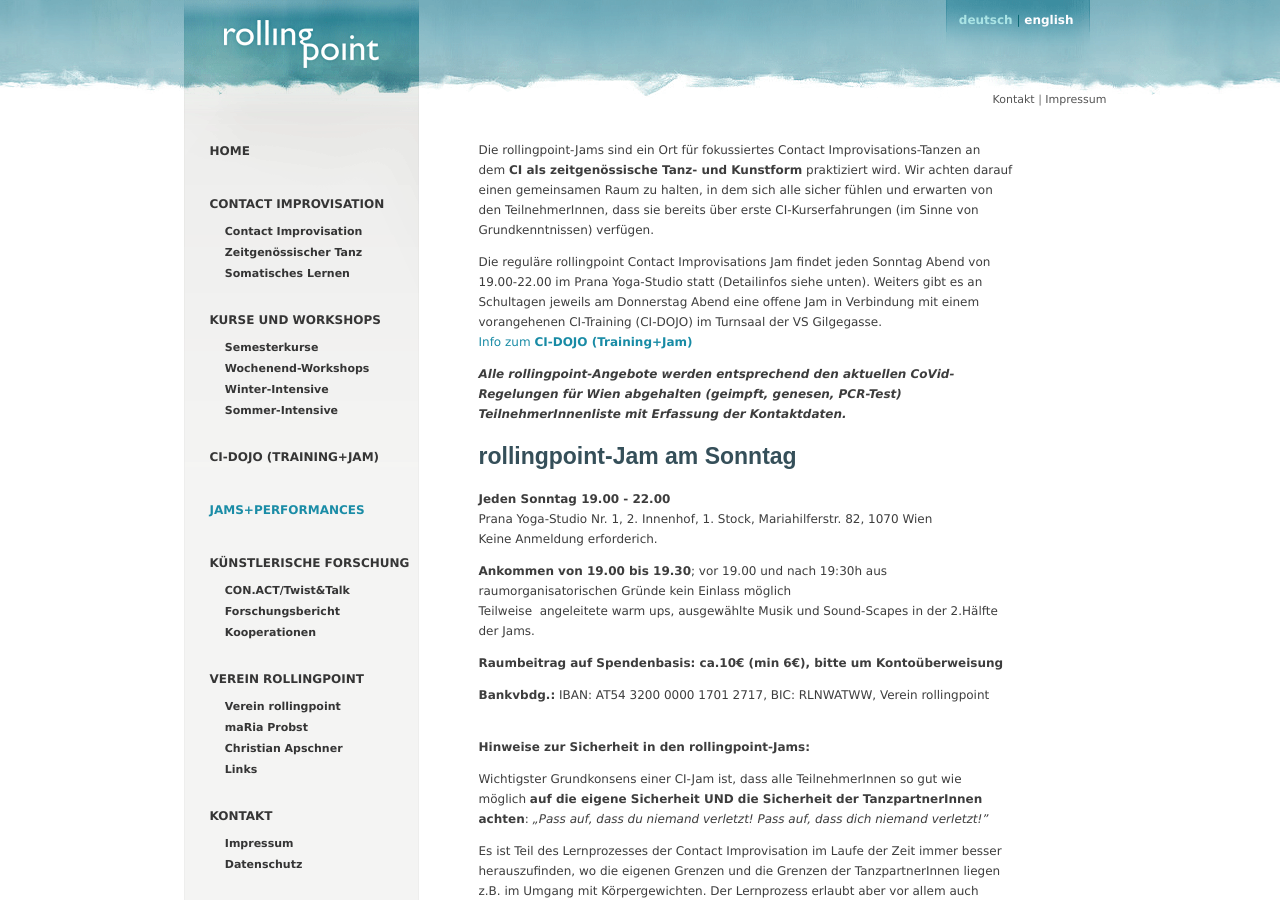
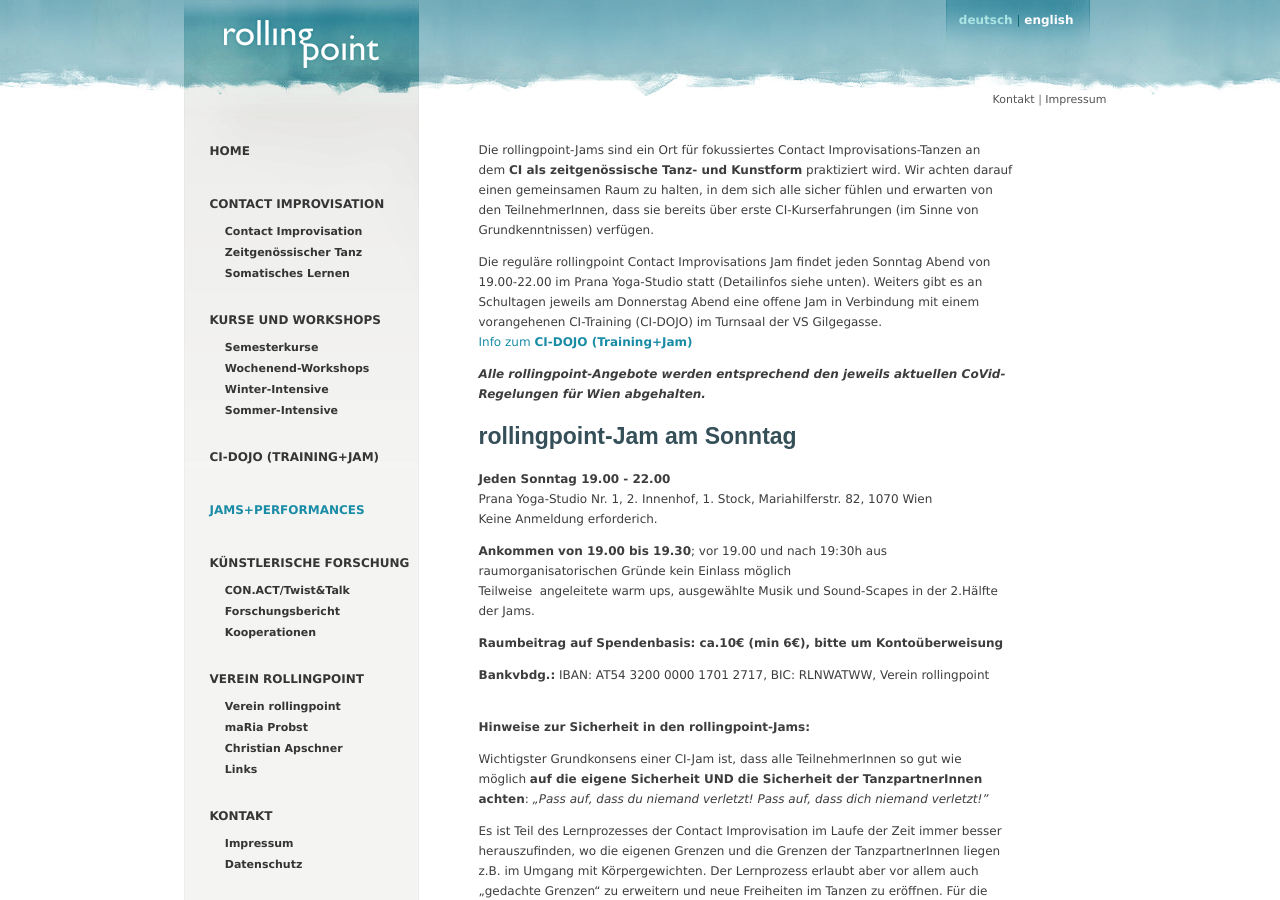
Before and after one commit to manulari/rollingpointat, a Jekyll site: the page built from _all_pages/jams.md, in a window 1280 px wide and 900 px high. Built offline with Jekyll 4.4.1, drawn with Linux system fonts in a browser that asks for light colours; comment, search, counter and statistics services are not loaded.

Commit message:
Update page “jams”

```diff
--- a/_all_pages/jams.md
+++ b/_all_pages/jams.md
@@ -7,7 +7,7 @@ Die rollingpoint-Jams sind ein Ort für fokussiertes Contact Improvisations-Tan
 Die reguläre rollingpoint Contact Improvisations Jam findet jeden Sonntag Abend von 19.00-22.00 im Prana Yoga-Studio statt (Detailinfos siehe unten). Weiters gibt es an Schultagen jeweils am Donnerstag Abend eine offene Jam in Verbindung mit einem vorangehenen CI-Training (CI-DOJO) im Turnsaal der VS Gilgegasse.\
 [Info zum **CI-DOJO (Training+Jam)**](/dojo)
 
-***Alle rollingpoint-Angebote werden entsprechend den aktuellen CoVid-Regelungen für Wien abgehalten (geimpft, genesen, PCR-Test) TeilnehmerInnenliste mit Erfassung der Kontaktdaten.***
+***Alle rollingpoint-Angebote werden entsprechend den jeweils aktuellen CoVid-Regelungen für Wien abgehalten.***
 
 ## **rollingpoint-Jam am Sonntag**
 
```
